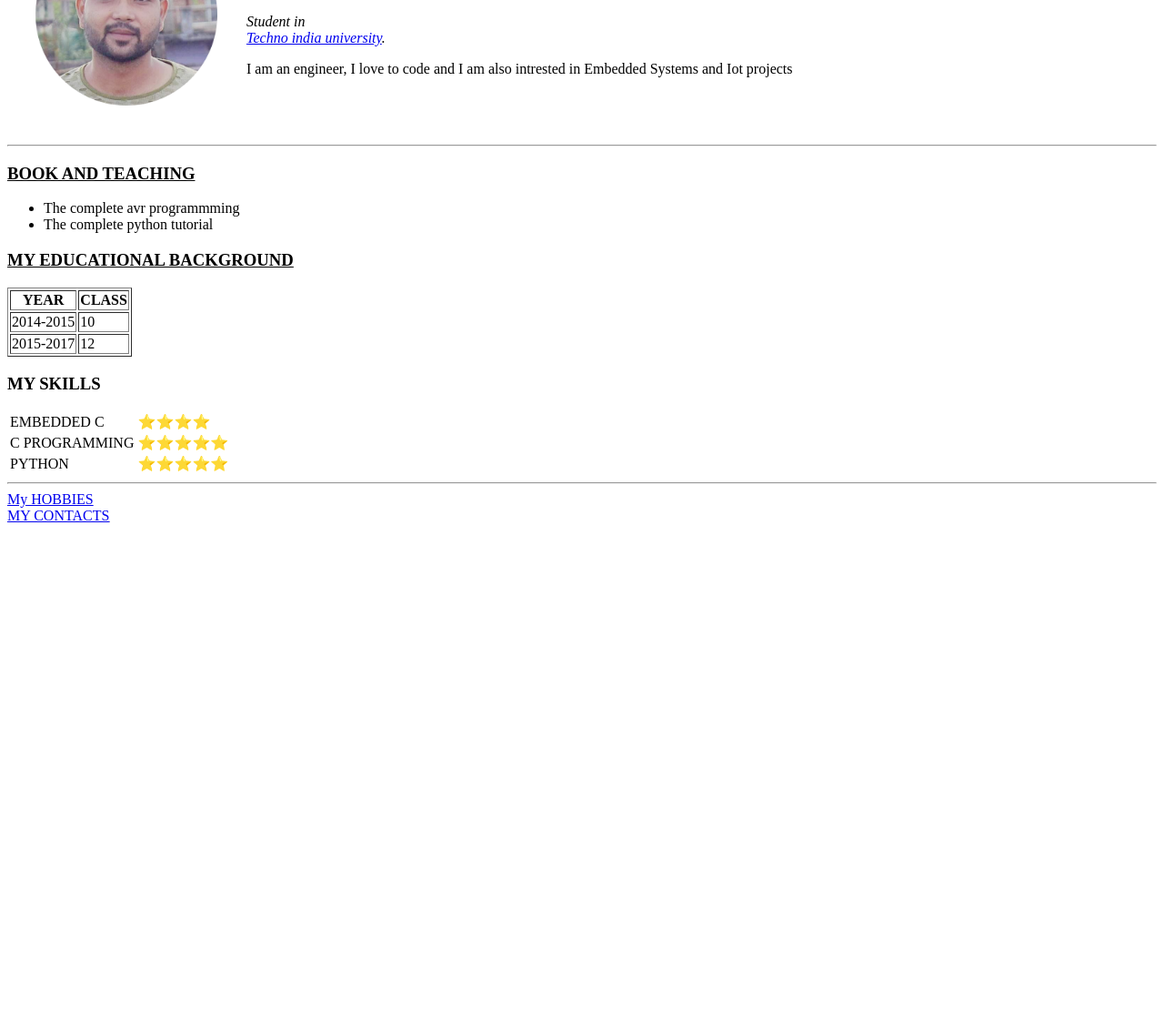
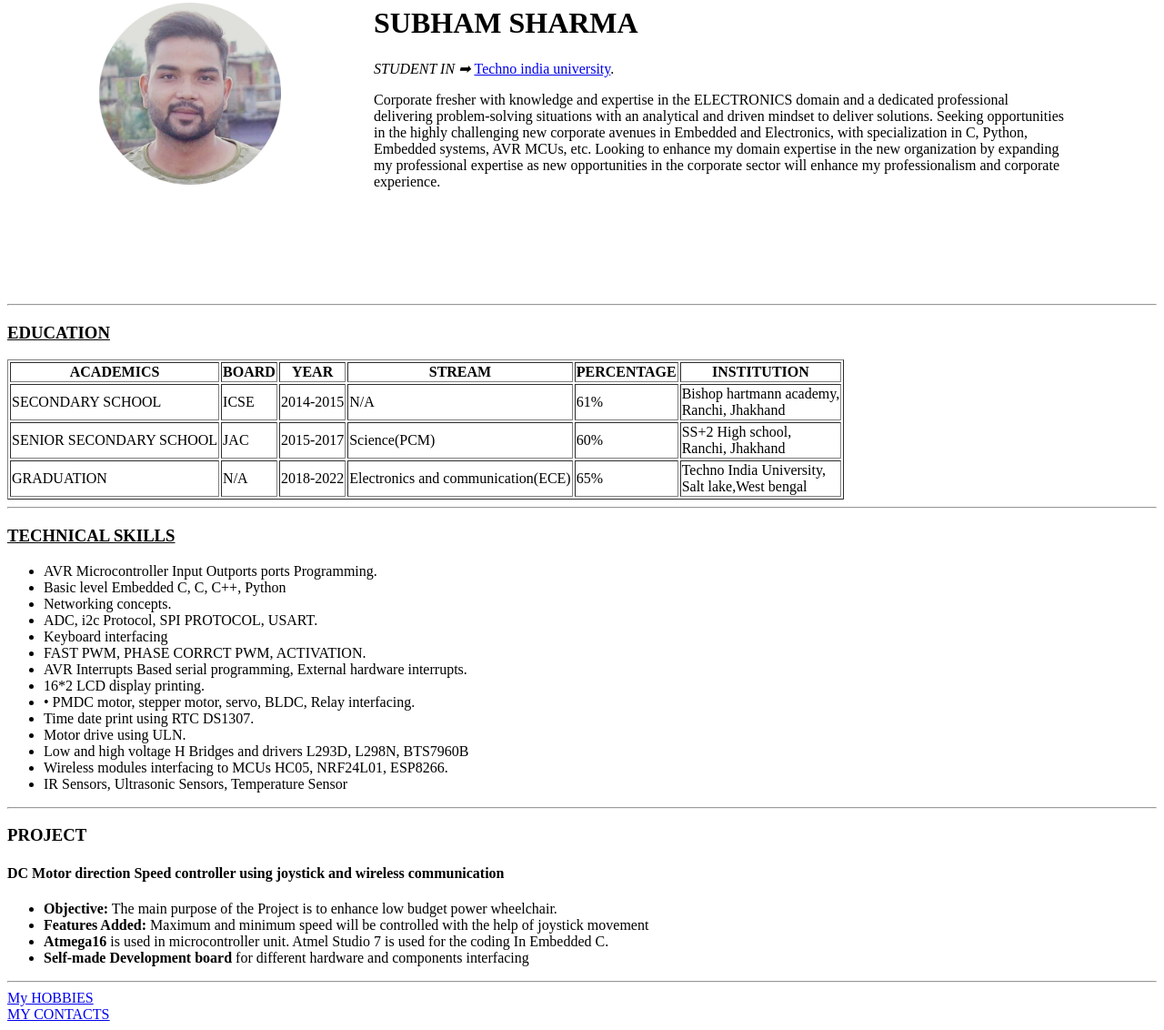
Before and after one commit to 0xsubh/cv, a plain HTML site: page index.html in a window 1280 px wide. Shown: the part 123-1255 px from the top of the page at 91% size. Before the commit the page ends 800 px from the top, so only its background shows below. Drawn offline with Linux system fonts and the light colour scheme.

Commit message:
Update index.html

```diff
--- a/index.html
+++ b/index.html
@@ -3,57 +3,93 @@
   <head>
     <meta charset="utf-8">
     <title>♥SUBHAM'S PERSONAL SITE</title>
-
+    <link rel="stylesheet" href="css/styles.css">
   </head>
   <body>
-  <table cellspacing="30">
+  <table cellspacing="100">
     <tr>
       <td><img src="SUBHAM.PIC-modified.png"width="200" alt="MYSELF"></td>
       <td>
           <h1>SUBHAM SHARMA</h1>
-          <p><em>Student in <br><a href="https://www.technoindiauniversity.ac.in/"target="_blank">Techno india university</a>.</em></p>
-          <p>I am an engineer, I love to code and I am also intrested in Embedded Systems and Iot projects </p></td>
+          <p><em>STUDENT IN ➡    </em><a href="https://www.technoindiauniversity.ac.in/"target="_blank">Techno india university</a>.</p>
+          <p id="discription"> Corporate fresher with knowledge and expertise in the ELECTRONICS domain and a
+dedicated professional delivering problem-solving situations with an analytical and
+driven mindset to deliver solutions. Seeking opportunities in the highly challenging new
+corporate avenues in Embedded and Electronics, with specialization in C, Python,
+Embedded systems, AVR MCUs, etc. Looking to enhance my domain expertise in the
+new organization by expanding my professional expertise as new opportunities in the
+corporate sector will enhance my professionalism and corporate experience.</p></td>
     </tr>
   </table>
-
-
   <hr>
-    <h3><u>BOOK AND TEACHING</u> </h3>
-<ul>
-  <li>The complete avr programmming</li>
-  <li>The complete python tutorial</li>
-</ul>
-<h3> <u> MY EDUCATIONAL BACKGROUND</u> </h3>
-  <table border="1">
+  <h3><u>EDUCATION</u> </h3>
+     <table class="edu"border="1">
      <thead>
+       <th>ACADEMICS</th>
+       <th>BOARD</th>
        <th>YEAR</th>
-      <th>CLASS</th>
+       <th>STREAM</th>
+        <th>PERCENTAGE</th>
+        <th>INSTITUTION</th>
+     </address>
      </thead>
-  <tbody>
       <tr>
+        <td>SECONDARY SCHOOL </td>
+        <td>ICSE</td>
         <td>2014-2015</td>
-      <td>  10</td>
+        <td>N/A</td>
+        <td>61%</td>
+        <td>Bishop hartmann academy,<br>Ranchi, Jhakhand </td>
     </tr>
     <tr>
+      <td>SENIOR SECONDARY SCHOOL </td>
+      <td>JAC</td>
       <td>2015-2017</td>
-      <td>  12</td>
+      <td>Science(PCM)</td>
+      <td>60%</td>
+      <td>SS+2 High school,<br>Ranchi, Jhakhand </td>
+  </tr>
+  <tr>
+    <td>GRADUATION</td>
+    <td>N/A</td>
+    <td>2018-2022</td>
+    <td>Electronics and communication(ECE)</td>
+    <td>65%</td>
+    <td>Techno India University,<br>Salt lake,West bengal </td>
 </tr>
       </table>
-    <h3>MY SKILLS</h3>
-    <table >
+  <hr>
+    <h3><u>TECHNICAL SKILLS</u> </h3>
+<ul class="list">
+  <li > AVR Microcontroller Input Outports ports Programming.</li>
+  <li> Basic level Embedded C, C, C++, Python</li>
+  <li> Networking concepts.</li>
+  <li> ADC, i2c Protocol, SPI PROTOCOL, USART.</li>
+  <li> Keyboard interfacing</li>
+  <li> FAST PWM, PHASE CORRCT PWM, ACTIVATION.</li>
+  <li> AVR Interrupts Based serial programming, External hardware interrupts.</li>
+  <li> 16*2 LCD display printing.</li>
+  <li>• PMDC motor, stepper motor, servo, BLDC, Relay interfacing.</li>
+  <li> Time date print using RTC DS1307.</li>
+  <li> Motor drive using ULN.</li>
+  <li>Low and high voltage H Bridges and drivers L293D, L298N, BTS7960B</li>
+  <li> Wireless modules interfacing to MCUs HC05, NRF24L01, ESP8266.</li>
+  <li>IR Sensors, Ultrasonic Sensors, Temperature Sensor</li>
+</ul>
+<hr>
+    <h3>PROJECT</h3>
+    <h4>DC Motor direction Speed controller using joystick and wireless communication</h4>
+  <ul> <li> <strong>Objective:</strong> The main purpose of the Project is to enhance low budget power
+wheelchair.</li>
+<li><strong>Features Added:</strong> Maximum and minimum speed will be controlled with the help
+of joystick movement</li>
+<li> <strong>Atmega16 </strong>is used in microcontroller unit. Atmel Studio 7 is used for the coding In
+Embedded C.</li>
+<li> <strong>Self-made Development board</strong> for different hardware and components interfacing</li>
+ </ul>
+
        <tr>
-          <td>EMBEDDED C </td>
-          <td>⭐⭐⭐⭐</td>
-        </tr>
-        <tr>
-           <td>C PROGRAMMING</td>
-           <td>⭐⭐⭐⭐⭐</td>
-         </tr>
-         <tr>
-            <td>PYTHON</td>
-            <td>⭐⭐⭐⭐⭐</td>
-          </tr>
-    </table>
+
 <hr>
 <a href="hobby.html"target="_blank">My HOBBIES</a><br>
 <u> <a href="mycont.html">MY CONTACTS</a></u>
```
Lines whose indentation alone changed are shown as unchanged.
